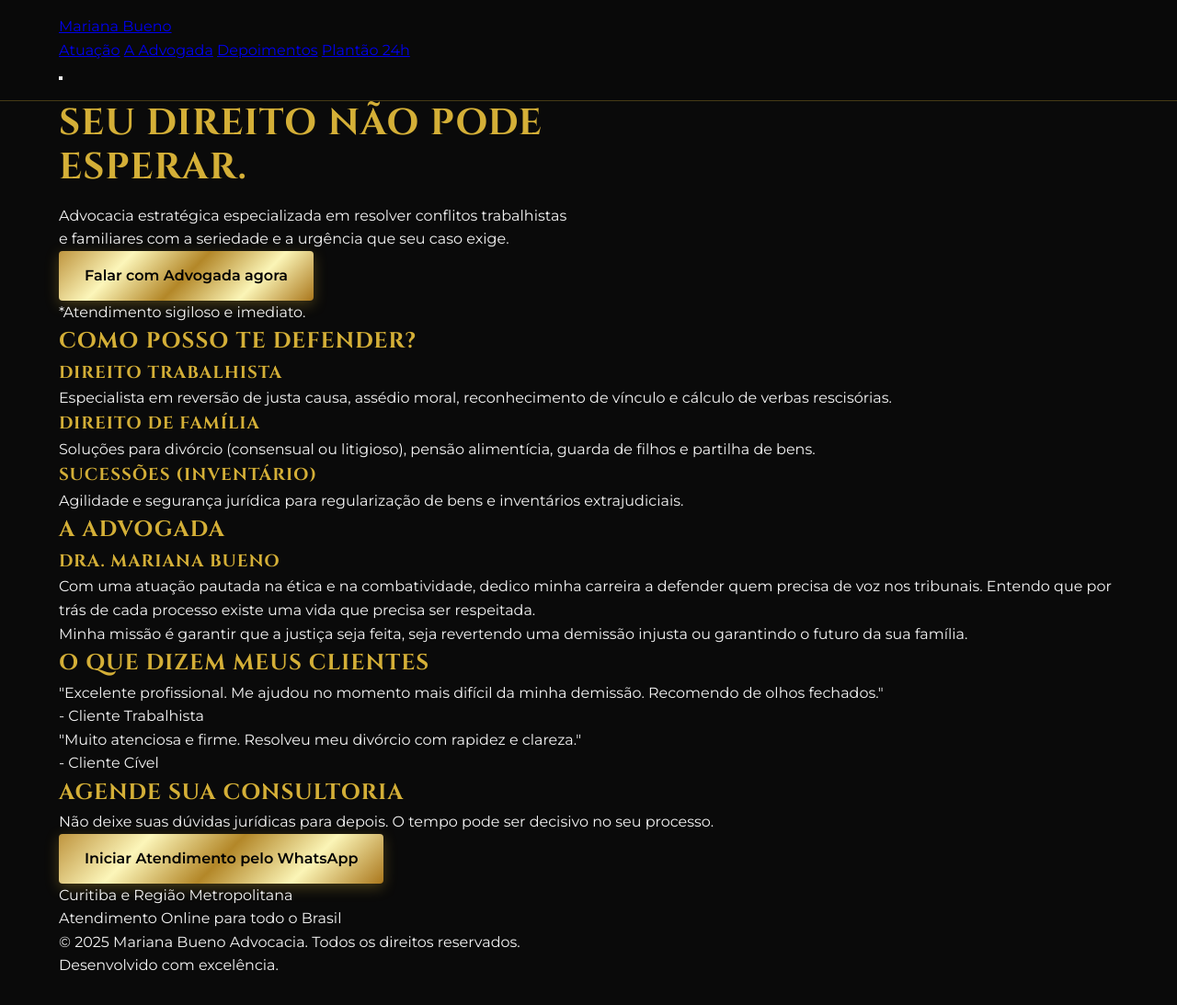
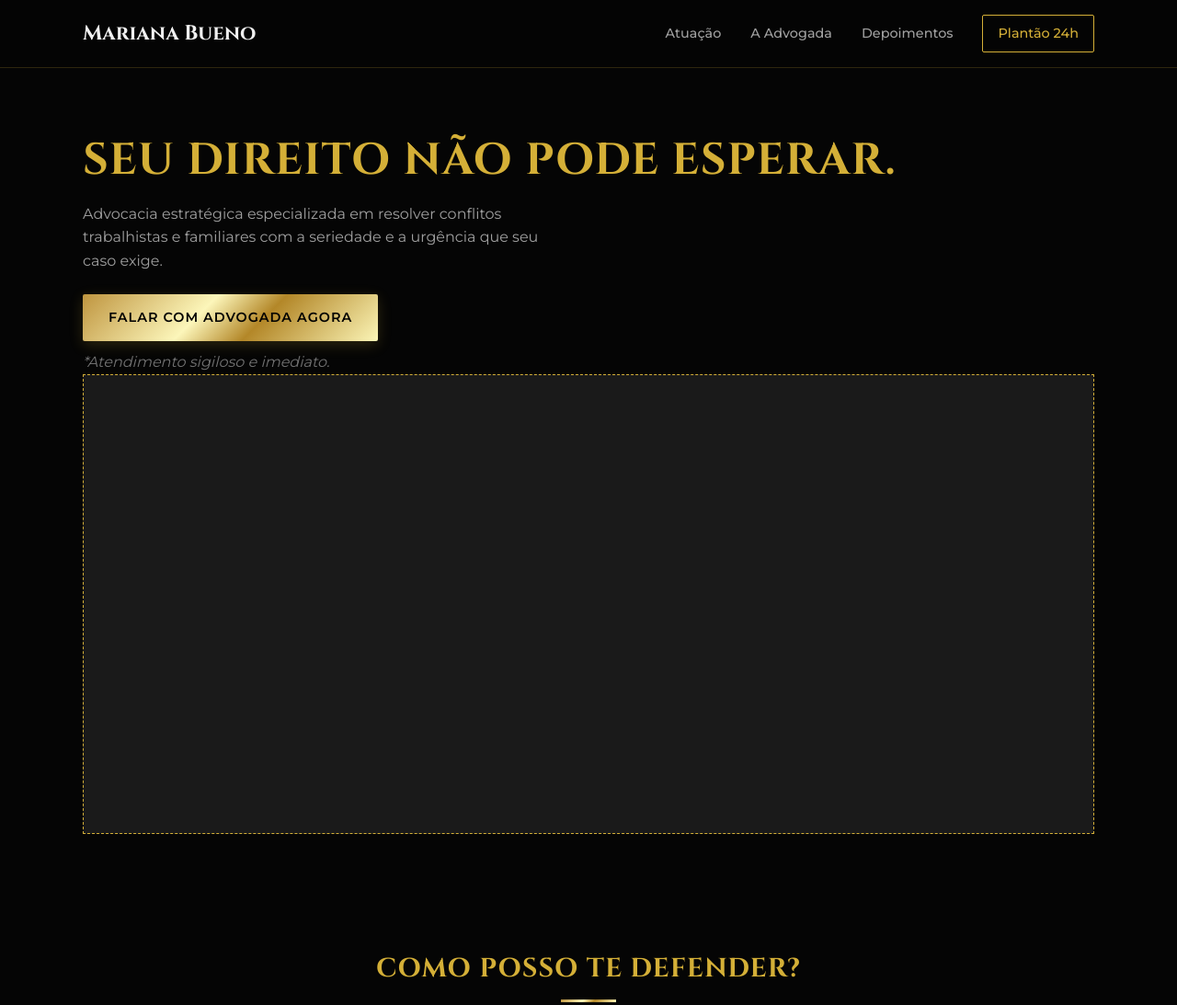
Before and after one commit to Pablit0rg/mariana-bueno-advocacia, a plain HTML site: page index.html in a window 1280 px wide. Shown: the top 1093 px of the page at 92% size. Before the commit the page ends 1063 px from the top, so only its background shows below. Drawn offline with Linux system fonts and the light colour scheme; a script that the page names is missing.

Commit message:
Update style.css

```diff
--- a/style.css
+++ b/style.css
@@ -1,85 +1,193 @@
-/* ======== VARIÁVEIS (IDENTIDADE VISUAL) ======== */
+/* ======== VARIÁVEIS (IDENTIDADE VISUAL - DARK & GOLD) ======== */
 :root {
     /* Paleta "Rich Black & Gold" */
-    --cor-fundo-base: #0a0a0a;       /* Preto quase absoluto */
-    --cor-fundo-destaque: #141414;   /* Cinza muito escuro (para cards) */
+    --cor-fundo-base: #050505;       /* Preto Profundo (Luxo) */
+    --cor-fundo-navbar: rgba(5, 5, 5, 0.95); /* Vidro Escuro */
+    --cor-fundo-destaque: #111111;   /* Cinza Carvão (Cards) */
 
-    --cor-texto-principal: #f5f5f5;  /* Branco Off-white (leitura) */
-    --cor-texto-secundario: #a3a3a3; /* Cinza médio */
+    --cor-texto-principal: #f0f0f0;  /* Branco Off-white (Leitura clara) */
+    --cor-texto-secundario: #a0a0a0; /* Cinza médio (Subtítulos) */
 
-    /* O Ouro (Simulando o logo dela) */
-    --cor-ouro-principal: #D4AF37;   /* Dourado Metálico Clássico */
-    --cor-ouro-brilho: #F2D06B;      /* Dourado Claro (Luz) */
-    --gradiente-ouro: linear-gradient(135deg, #bf953f, #fcf6ba, #b38728, #fbf5b7, #aa771c);
+    /* O Ouro (Metalico e Nobre) */
+    --cor-ouro-principal: #D4AF37;
+    --cor-ouro-escuro: #AA771C;
+    --gradiente-ouro: linear-gradient(135deg, #bf953f 0%, #fcf6ba 40%, #b38728 60%, #fbf5b7 100%);
 
     /* Fontes */
-    --font-titulo: 'Cinzel', serif;       /* A fonte da "Logo" e Títulos */
-    --font-texto: 'Montserrat', sans-serif; /* Leitura moderna */
+    --font-titulo: 'Cinzel', serif;       /* Autoridade / Jurídico */
+    --font-texto: 'Montserrat', sans-serif; /* Modernidade / Leitura */
 }
 
 /* RESET BÁSICO */
-* { margin: 0; padding: 0; box-sizing: border-box; }
+* { margin: 0; padding: 0; box-sizing: border-box; list-style: none; text-decoration: none; }
+
+html { scroll-behavior: smooth; }
 
 body {
     background-color: var(--cor-fundo-base);
     color: var(--cor-texto-principal);
     font-family: var(--font-texto);
     line-height: 1.6;
+    overflow-x: hidden;
 }
 
-/* TIPOGRAFIA DE AUTORIDADE */
+/* TIPOGRAFIA DE PODER */
 h1, h2, h3 {
     font-family: var(--font-titulo);
     color: var(--cor-ouro-principal);
-    text-transform: uppercase; /* Mais imponente */
+    text-transform: uppercase;
     letter-spacing: 1px;
+    margin-bottom: 1rem;
 }
 
-h1 { font-size: 2.5rem; line-height: 1.2; margin-bottom: 1rem; }
+h1 { font-size: 2.2rem; line-height: 1.2; }
+h2 { font-size: 1.8rem; text-align: center; margin-bottom: 2rem; position: relative; }
+h3 { font-size: 1.2rem; color: var(--cor-texto-principal); margin-bottom: 0.5rem; }
 
-/* BOTÃO DOURADO (CHAMADA DE AÇÃO) */
+/* Detalhe abaixo dos títulos (Linha Dourada) */
+h2::after {
+    content: '';
+    display: block;
+    width: 60px;
+    height: 3px;
+    background: var(--gradiente-ouro);
+    margin: 10px auto 0 auto;
+}
+
+/* BOTÃO DOURADO (CTA) */
 .cta-button-gold {
     display: inline-block;
     background: var(--gradiente-ouro);
-    color: #000; /* Texto preto no dourado fica legível */
+    color: #000; /* Texto preto no dourado para contraste */
     padding: 14px 28px;
     font-weight: 700;
-    text-decoration: none;
-    border-radius: 4px; /* Bordas mais retas = seriedade */
-    box-shadow: 0 4px 15px rgba(212, 175, 55, 0.3); /* Brilho dourado */
+    text-transform: uppercase;
+    border-radius: 2px; /* Bordas retas = Seriedade */
+    box-shadow: 0 4px 15px rgba(212, 175, 55, 0.2);
     transition: transform 0.3s ease, box-shadow 0.3s ease;
+    margin-top: 1.5rem;
+    font-size: 0.9rem;
+    letter-spacing: 1px;
 }
 
 .cta-button-gold:hover {
     transform: translateY(-2px);
-    box-shadow: 0 6px 20px rgba(212, 175, 55, 0.5);
+    box-shadow: 0 6px 20px rgba(212, 175, 55, 0.4);
 }
 
-/* NAVBAR RESPONSIVA */
+.cta-button-gold.big {
+    font-size: 1.1rem;
+    padding: 18px 36px;
+}
+
+/* LAYOUT & UTILITÁRIOS */
+.container { width: 90%; max-width: 1100px; margin: 0 auto; padding: 2rem 0; }
+.section { padding: 60px 0; }
+.dark-alt { background-color: var(--cor-fundo-destaque); }
+
+/* NAVBAR */
 .navbar {
-    background-color: rgba(10, 10, 10, 0.95); /* Vidro escuro */
+    background-color: var(--cor-fundo-navbar);
     backdrop-filter: blur(10px);
-    border-bottom: 1px solid rgba(212, 175, 55, 0.3); /* Linha dourada sutil */
+    -webkit-backdrop-filter: blur(10px);
+    border-bottom: 1px solid rgba(212, 175, 55, 0.2);
     padding: 1rem 0;
     position: sticky;
     top: 0;
     z-index: 1000;
 }
-
-.container {
-    width: 90%;
-    max-width: 1200px;
-    margin: 0 auto;
+.navbar-container { display: flex; justify-content: space-between; align-items: center; padding: 0; }
+.logo {
+    font-family: var(--font-titulo);
+    font-size: 1.4rem;
+    color: var(--cor-texto-principal);
+    font-weight: 700;
 }
 
-/* Responsividade Básica */
+/* Menu Desktop (Escondido no Mobile) */
+.nav-menu { display: none; gap: 2rem; align-items: center; }
+.nav-menu a { color: var(--cor-texto-secundario); font-size: 0.9rem; font-weight: 500; transition: color 0.3s; }
+.nav-menu a:hover { color: var(--cor-ouro-principal); }
+.nav-btn-destaque {
+    border: 1px solid var(--cor-ouro-principal);
+    padding: 8px 16px;
+    color: var(--cor-ouro-principal) !important;
+    border-radius: 2px;
+}
+
+/* HERO SECTION */
+.hero { min-height: 85vh; display: flex; align-items: center; padding-top: 40px; }
+.hero-text p { color: var(--cor-texto-secundario); font-size: 1rem; max-width: 500px; }
+.disclaimer-hero { font-size: 0.8rem; margin-top: 10px; font-style: italic; opacity: 0.7; }
+
+/* PLACEHOLDERS (Enquanto não temos as fotos) */
+.image-placeholder {
+    width: 100%;
+    height: 400px;
+    background-color: #1a1a1a;
+    border: 1px dashed var(--cor-ouro-principal);
+    margin-top: 2rem;
+    display: flex;
+    align-items: center;
+    justify-content: center;
+    color: var(--cor-texto-secundario);
+}
+
+/* CARDS (Atuação e Depoimentos) */
+.grid-areas, .grid-depoimentos {
+    display: grid;
+    grid-template-columns: 1fr;
+    gap: 1.5rem;
+}
+.card-area, .card-depoimento {
+    background: var(--cor-fundo-destaque);
+    padding: 2rem;
+    border-left: 3px solid var(--cor-ouro-principal); /* Detalhe elegante */
+    transition: transform 0.3s ease;
+}
+.card-area:hover { transform: translateY(-5px); }
+.card-area p { font-size: 0.95rem; color: var(--cor-texto-secundario); }
+.card-depoimento p { font-style: italic; }
+.card-depoimento span { display: block; margin-top: 1rem; font-size: 0.85rem; color: var(--cor-ouro-principal); font-weight: 600; }
+
+/* FOOTER */
+footer { border-top: 1px solid #222; padding: 2rem 0; text-align: center; font-size: 0.9rem; color: #666; }
+
+/* HAMBURGER MENU */
+.hamburger-menu {
+    display: block;
+    background: none;
+    border: none;
+    cursor: pointer;
+}
+.bar {
+    display: block;
+    width: 25px;
+    height: 3px;
+    margin: 5px auto;
+    background-color: var(--cor-ouro-principal);
+}
+
+/* RESPONSIVIDADE (Desktop) */
 @media (min-width: 768px) {
+    .hamburger-menu { display: none; }
+    .nav-menu { display: flex; }
+
     .hero-content {
-        display: flex;
+        flex-direction: row;
         align-items: center;
-        justify-content: space-between;
-        gap: 2rem;
+        gap: 4rem;
     }
-    .hero-text { flex: 1; }
+    .hero-text { flex: 1; text-align: left; }
     .hero-image-wrapper { flex: 1; }
+    .image-placeholder { margin-top: 0; height: 500px; }
+
+    h1 { font-size: 3rem; }
+
+    .grid-areas { grid-template-columns: repeat(3, 1fr); }
+    .grid-depoimentos { grid-template-columns: repeat(2, 1fr); }
+
+    .sobre-container { display: flex; align-items: center; gap: 3rem; }
+    .sobre-text { flex: 1; }
+    .sobre-image { flex: 1; }
 }
```
